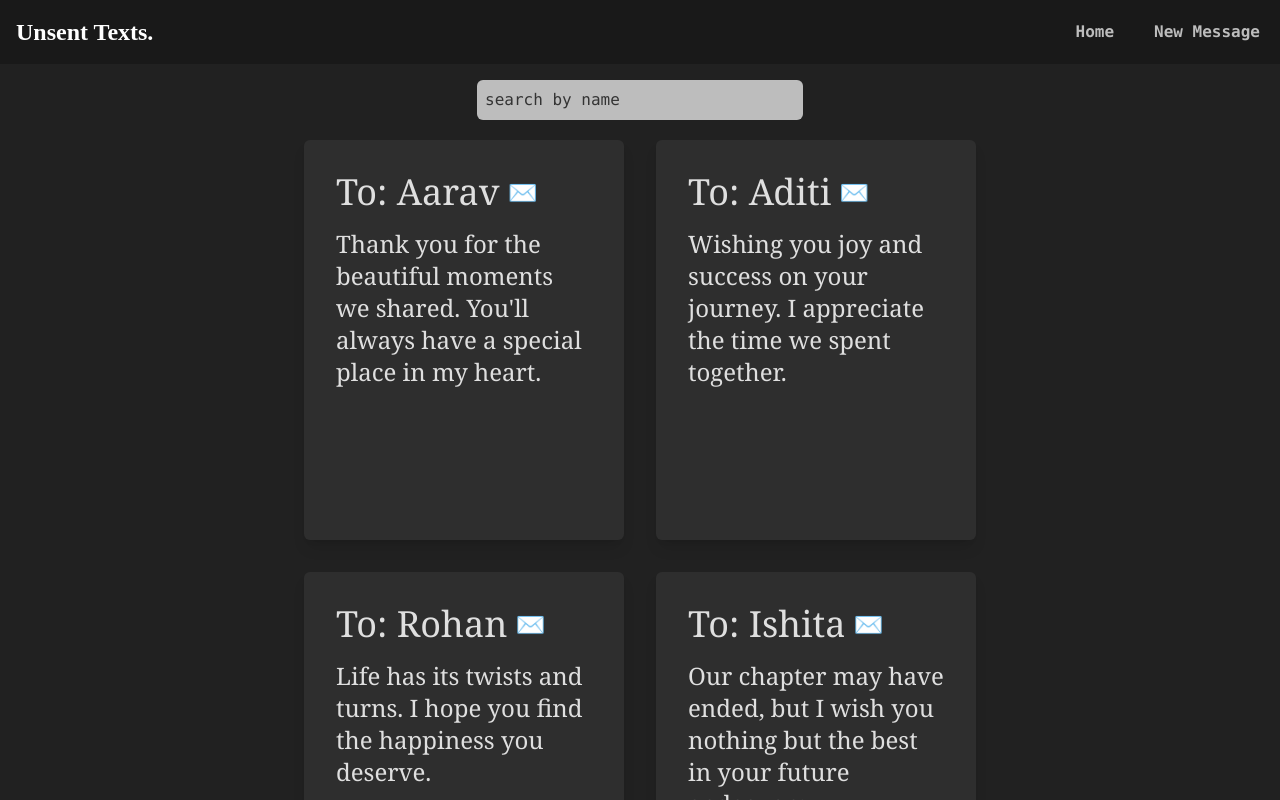
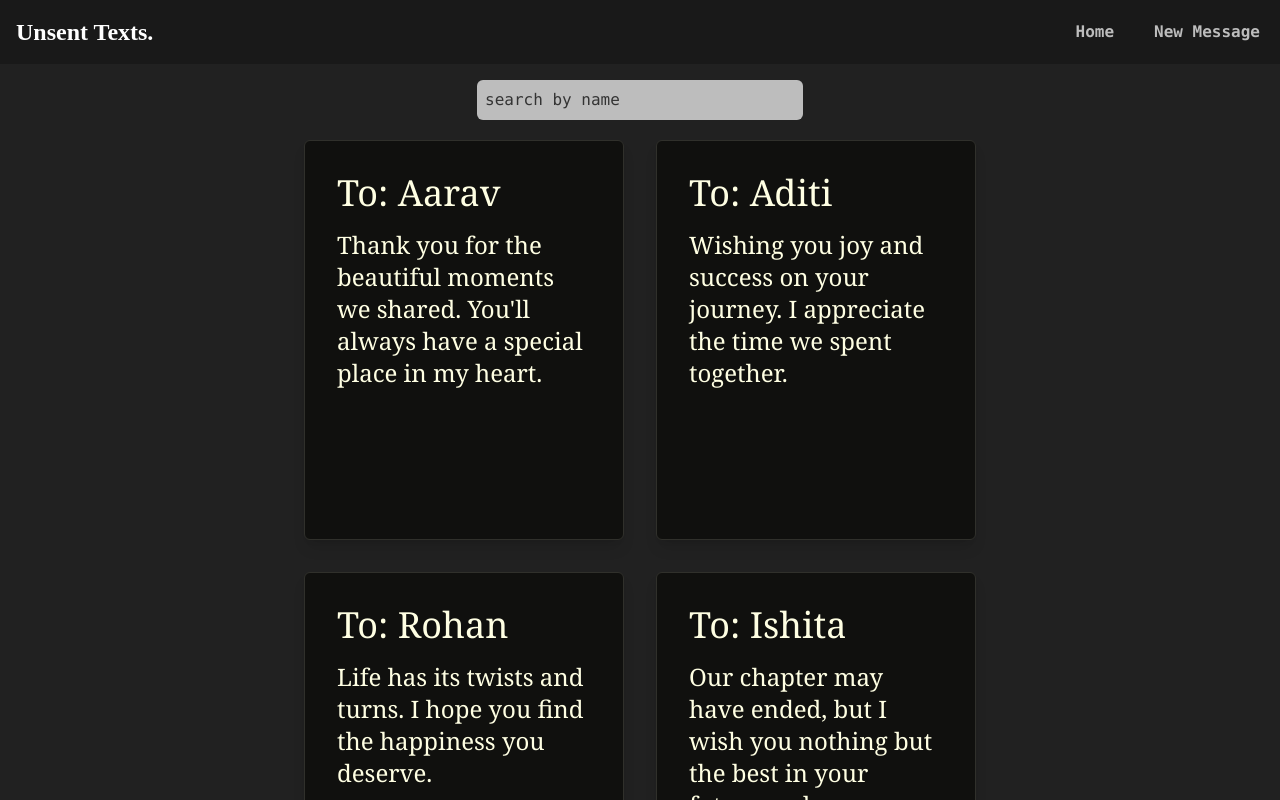
Before and after one commit to notprjwl/unsent-texts, a React (Create React App) app: page /messages in a window 1280 px wide. Shown: the top 800 px of the page. Built offline with nearby package versions, Linux system fonts and the light colour scheme; data requests are answered from the project's data file.

Commit message:
Update mesgList.jsx
update design

```diff
--- a/src/components/mesgList.jsx
+++ b/src/components/mesgList.jsx
@@ -1,10 +1,11 @@
-import React from "react";
+import React, {useState} from "react";
 import { Link } from "react-router-dom";
+
 
 //using props -> Props are arguments passed into React components. (props stands for properties.)
 //Props are passed to components via HTML attributes.
 
-const mesgList = ({ messages }) => {
+const MesgList = ({ messages }) => {
   // const messages = props.messages;
   //   console.log(props, messages)
 
@@ -15,16 +16,17 @@ const mesgList = ({ messages }) => {
     return emojis[randomIndex];
   };
 
+
   return (
     <div className='flex flex-wrap justify-center h-[80%] gap-8 p-7 w-full xl:w-[60%] mx-auto pt-5'>
       {messages.map((mesg) => (
         <Link key={mesg.id} to={`/messages/${mesg.id}`}>
-          <div key={mesg.id} className='bg-[#2e2e2e] p-8 h-[50vh] w-[40vh] rounded-md shadow-lg text-center cursor-pointer'>
-            <h1 className='text-[#dfdfdf] text-4xl font-serif font-[500] flex justify-start'>
+          <div key={mesg.id} className="message-card bg-[#10100e] p-8 text-[#ffffe3] h-[50vh] w-[40vh] rounded-md shadow-lg text-center cursor-pointer  hover:bg-[#ffffe3] hover:text-[#10100e] border border-[#30302b]">
+            <h1 className='text-4xl font-serif font-[500] flex justify-start'>
               To: {mesg.name}
-              <span className='cursor-pointer pl-2 text-2xl pt-1'>✉️</span>
+              <span className='cursor-pointer pl-2 text-2xl pt-1'></span>
             </h1>
-            <p className='text-[#dfdfdf] mt-4 text-2xl text-start font-serif  whitespace-normal'>{mesg.mesg}</p>
+            <p className='mt-4 text-2xl text-start font-serif whitespace-normal'>{mesg.mesg}</p>
 
             {/* <button onClick={() => handleDelete(mesg.id)} className="bg-white">delete</button> */}
           </div>
@@ -34,4 +36,4 @@ const mesgList = ({ messages }) => {
   );
 };
 
-export default mesgList;
+export default MesgList;
```
